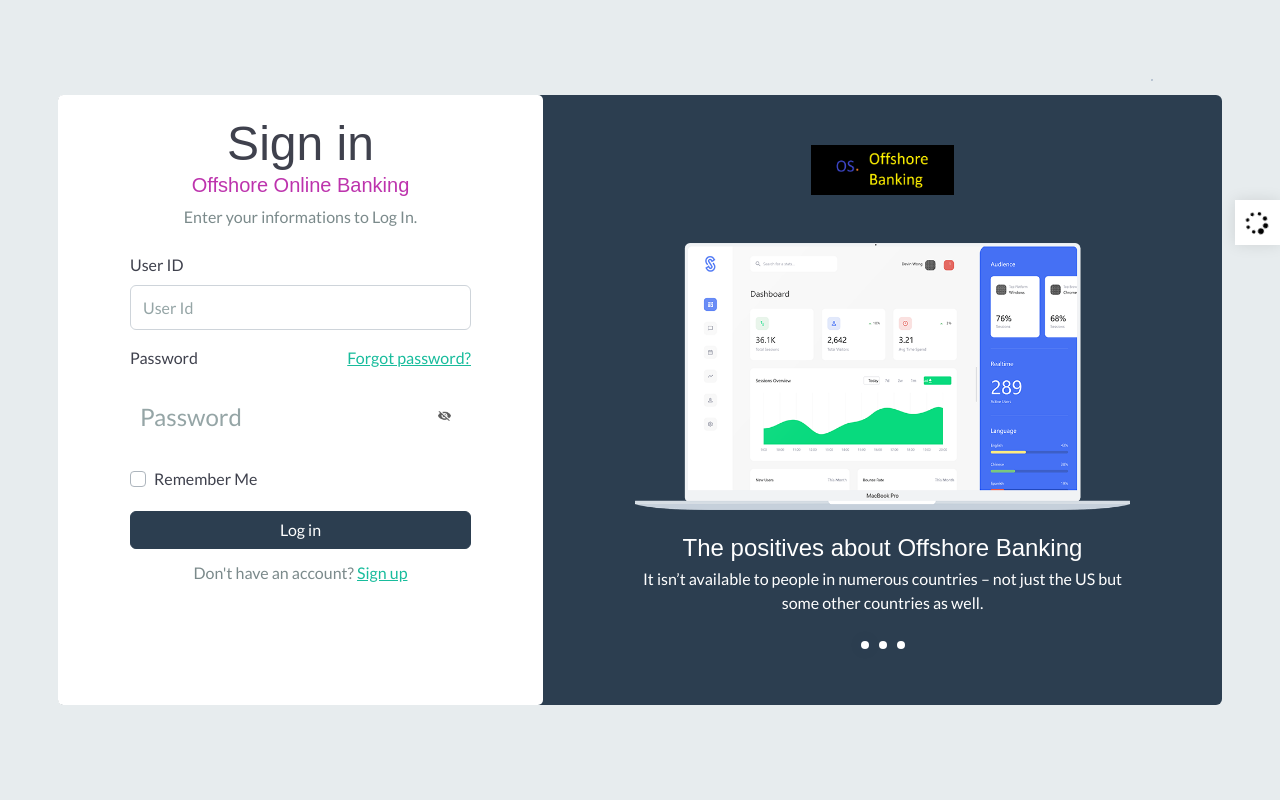
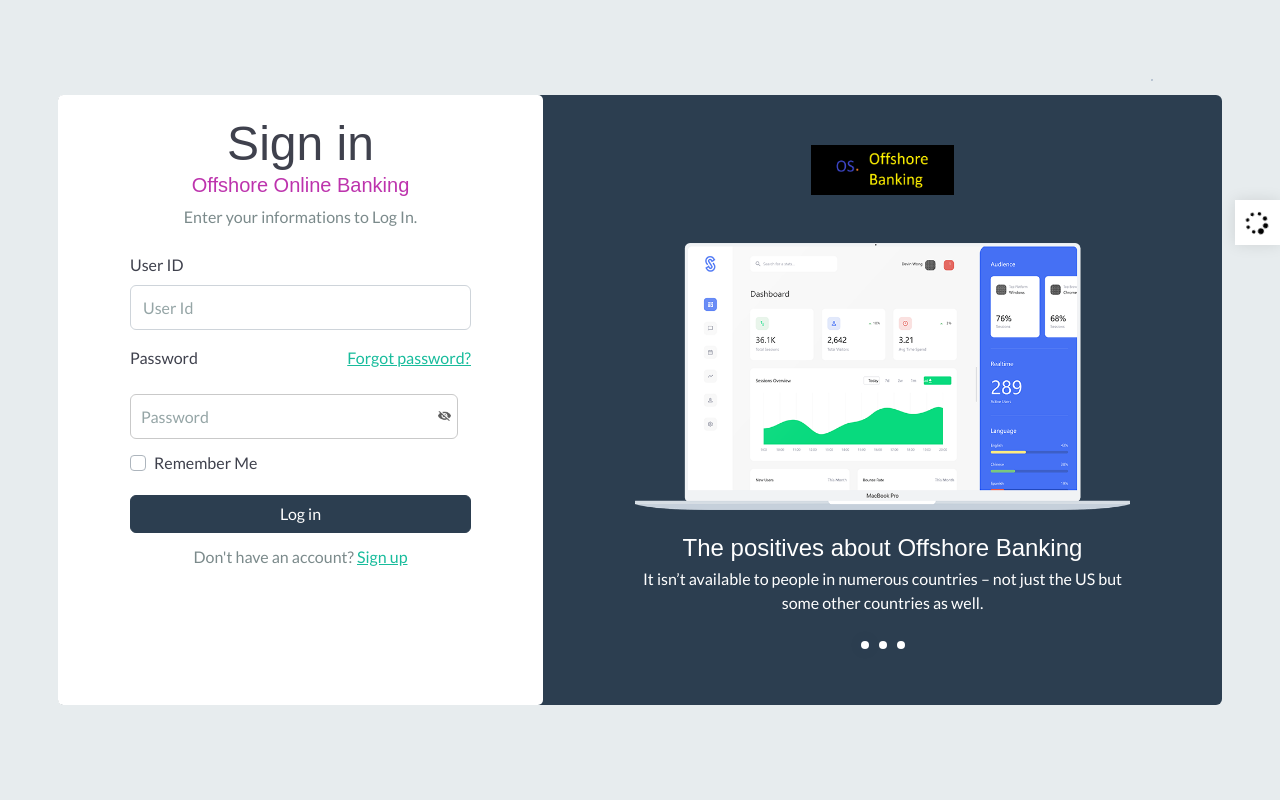
Before and after one commit to Omolayo36/myportfolio, a Django app: page /account/login in a window 1280 px wide. Run offline with Django 5.2, Linux system fonts and the light colour scheme; some libraries are stand-ins or nearby versions.

Commit message:
Update signin.html

```diff
--- a/bankapp/templates/bankapp/account/signin.html
+++ b/bankapp/templates/bankapp/account/signin.html
@@ -30,10 +30,7 @@
             .input-box input{
                 width: 150%;
                 padding: 10px;
-                border: 0;
-                outline: 0;
-                font-size: 24px;
-                color: #555;
+                border: .5px solid rgba(201, 201, 201, 1);
             }
 
             .input-box img{
@@ -90,7 +87,7 @@
                                       <label for="pass">Password</label>
                                       <a href="#" class="float-right">Forgot password?</a>
                                   </div>
-                                  <div class="input-box form-group">
+                                  <div class="input-box">
                                       <input type="password" name="password" id="password" class="form-control mb-0" placeholder="Password">
                                       <img src="{% static "images/icon/eye-close.png" %}" id="eyeicon">
                                   </div>
```
